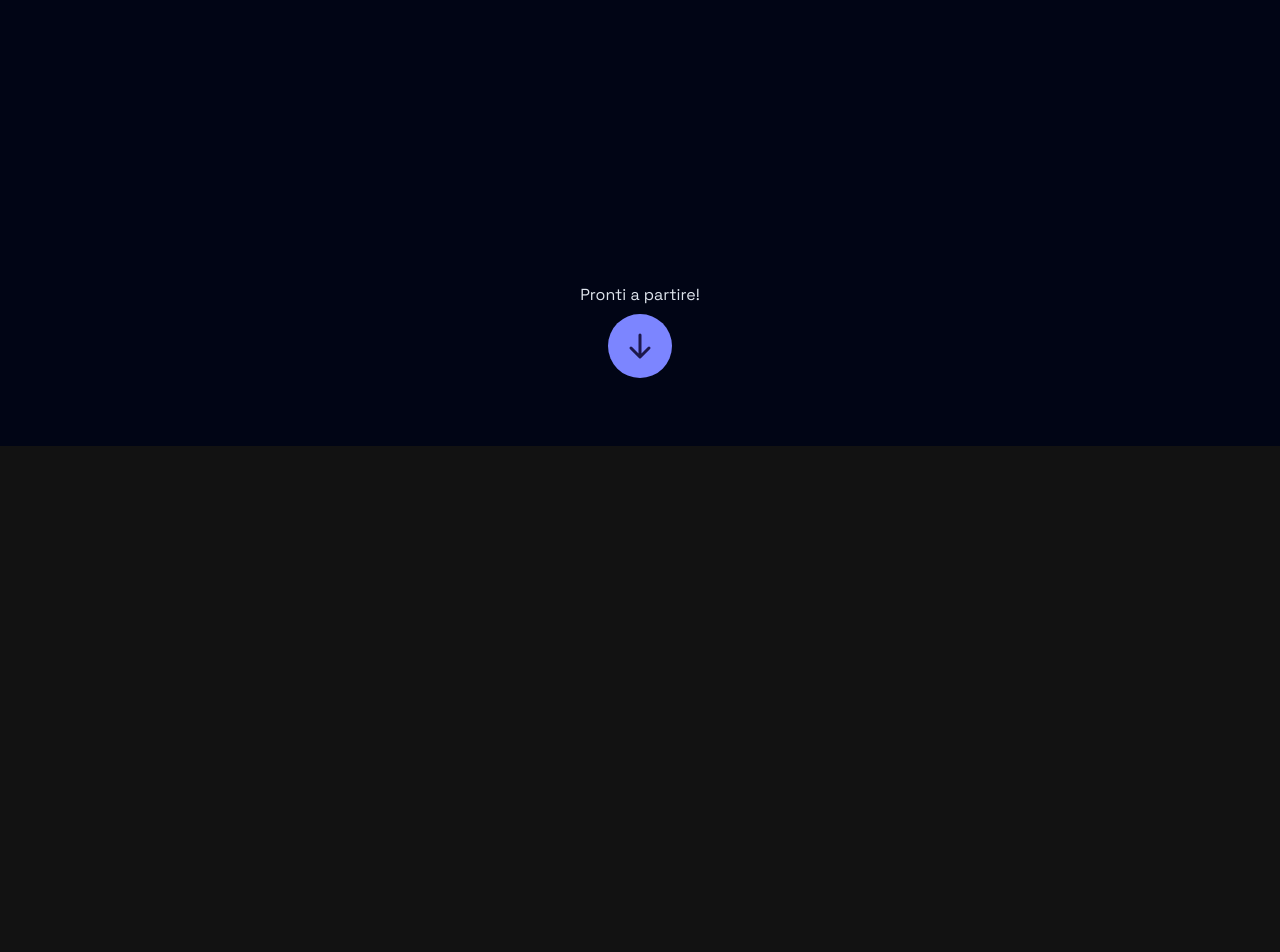
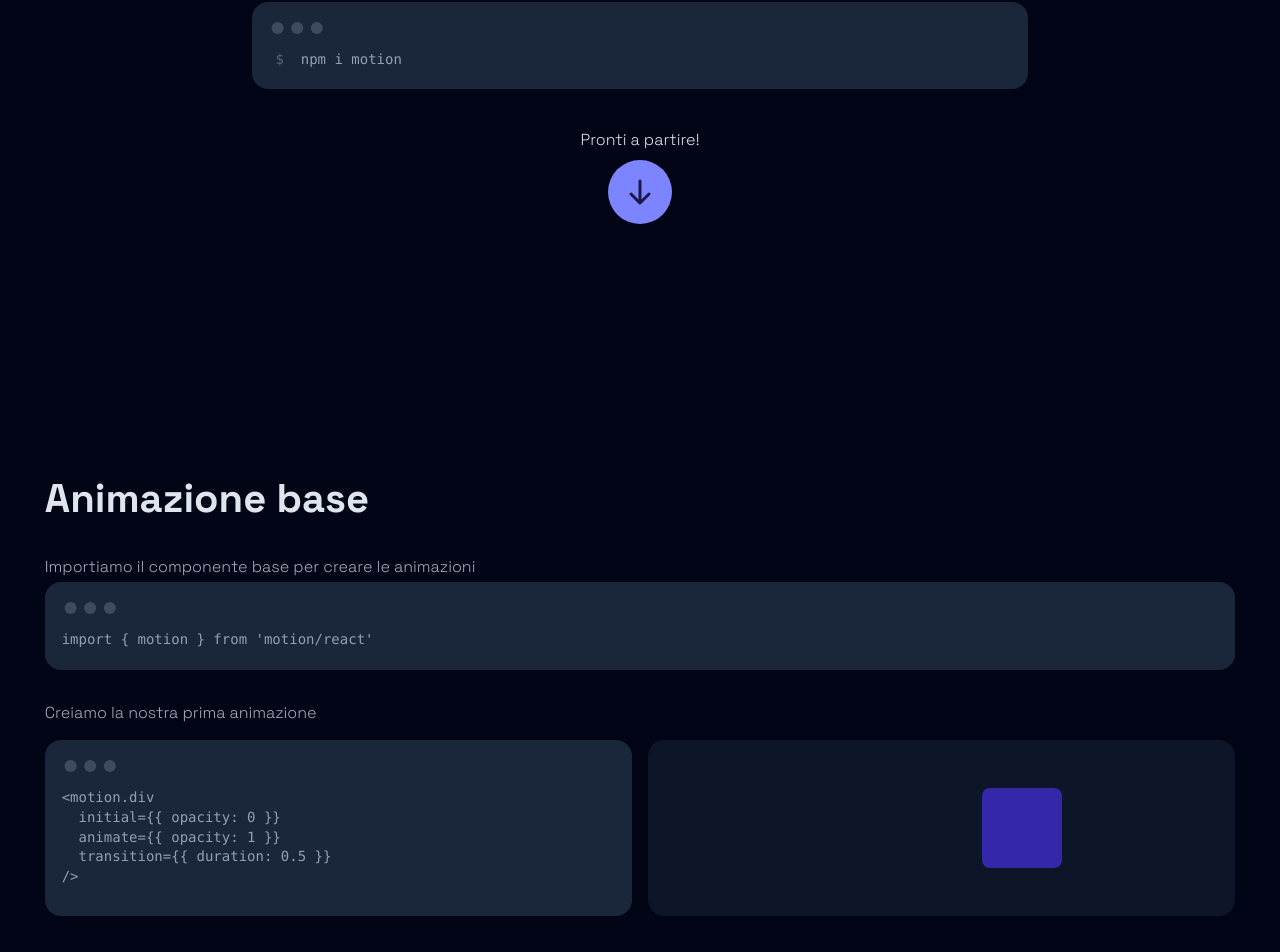
Before and after one commit to lorenzoferrante97/learning-motion, a React app: page / in a window 1280 px wide. Shown: the part 394-1346 px from the top of the page. Before the commit the page ends 840 px from the top, so only its background shows below. Built offline with nearby package versions, Linux system fonts and the light colour scheme; the HTML template or start-up script is replaced by a standard one.

Commit message:
add: first base animation

```diff
--- a/src/index.css
+++ b/src/index.css
@@ -281,7 +281,7 @@ main {
 /* base */
 
 @utility font-body-base-normal {
-  @apply font-body text-base leading-loose font-normal tracking-normal;
+  @apply font-body text-base leading-loose font-light tracking-normal;
 }
 @utility font-body-base-big {
   @apply font-body text-base leading-loose font-bold tracking-widest;
--- a/src/pages/Home.jsx
+++ b/src/pages/Home.jsx
@@ -1,11 +1,14 @@
 // start code
 
 import { ArrowDownIcon } from '@phosphor-icons/react';
+import { motion } from 'motion/react';
 
 export default function Home() {
   return (
     <>
-      <div className='flex h-screen flex-col items-center justify-between py-12'>
+      {/* --- HERO  ------------------------------------------------------ */}
+
+      <div className='flex h-screen flex-col items-center justify-center py-12'>
         <div>
           <h1 className='font-h1'>
             Impara ad usare
@@ -34,6 +37,49 @@ export default function Home() {
           </div>
         </div>
       </div>
+
+      {/* --- SEZIONE 1 ------------------------------------------------------ */}
+      <div className='row-grid gap-8 py-12'>
+        <h2 className='font-h2 col-span-full'>Animazione base</h2>
+        <div className='col-span-full flex flex-col gap-1'>
+          <p className='text-base-content/75'>
+            Importiamo il componente base per creare le animazioni
+          </p>
+          {/* code */}
+          <div className='d-mockup-code bg-base-300 w-full'>
+            <pre>
+              <code>{"import { motion } from 'motion/react'"}</code>
+            </pre>
+          </div>
+        </div>
+        {/* - code example ------------ */}
+        <div className='col-span-full grid grid-cols-2 gap-4'>
+          <p className='text-base-content/75 col-span-full'>
+            Creiamo la nostra prima animazione
+          </p>
+          <div className='d-mockup-code bg-base-300 col-span-full md:col-span-1'>
+            <pre>
+              <code>{`<motion.div
+    initial={{ opacity: 0 }}
+    animate={{ opacity: 1 }}
+    transition={{ duration: 0.5 }}
+  />`}</code>
+            </pre>
+          </div>
+
+          {/* - esempio visivo ---------- */}
+          <div className='bg-base-200 perfect-center col-span-full rounded-lg p-12 md:col-span-1'>
+            <motion.div
+              className='bg-primary size-20 rounded-md'
+              initial={{ x: -80 }}
+              animate={{ x: 80 }}
+              transition={{ duration: 3 }}
+            />
+          </div>
+          {/* - spiegazione ------------ */}
+          <div></div>
+        </div>
+      </div>
     </>
   );
 }
```
